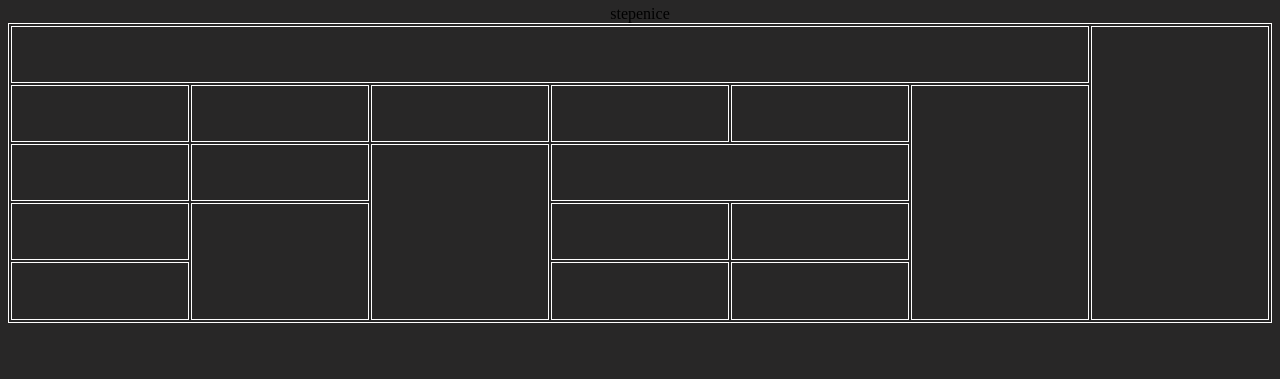
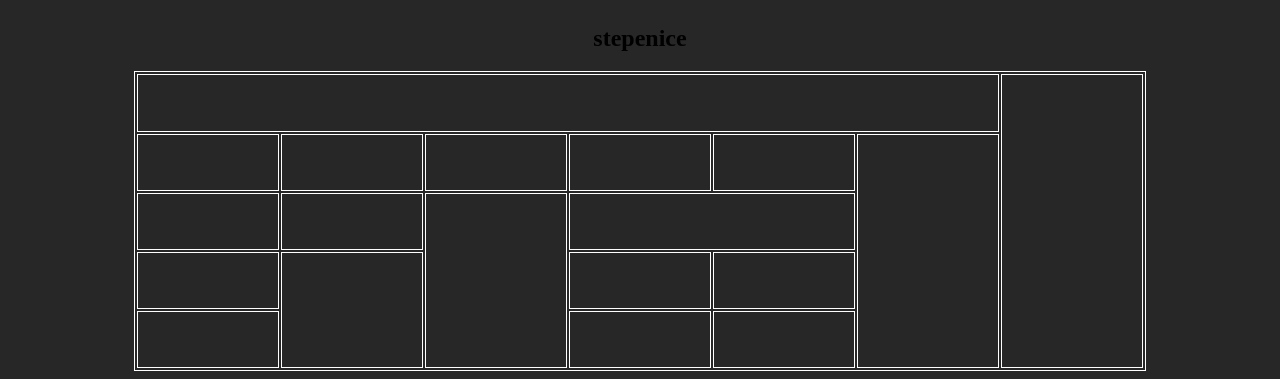
Before and after one commit to Ganuska/First_algebra_repo, a plain HTML site: page zadaca1.html in a window 1280 px wide. Shown: the part 450-829 px from the top of the page. Before the commit the page ends 800 px from the top, so only its background shows below. Drawn offline with Linux system fonts and the light colour scheme.

Commit message:
fix table

```diff
--- a/styles.css
+++ b/styles.css
@@ -80,5 +80,5 @@ table, th, td {
   }
   .table_st{
     height: 300px;
-    width: 100%;
+    width: 80%;
   }
--- a/zadaca1.html
+++ b/zadaca1.html
@@ -35,7 +35,7 @@
       <div class="table_container">
         <table class="table_st">
           <caption>
-            stepenice
+            <h1>stepenice</h1>
           </caption>
           <tr>
             <td colspan="6"></td>
```
